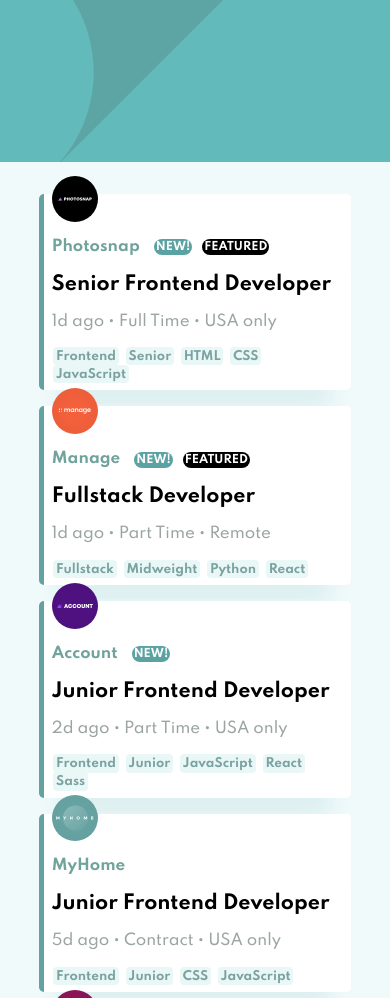
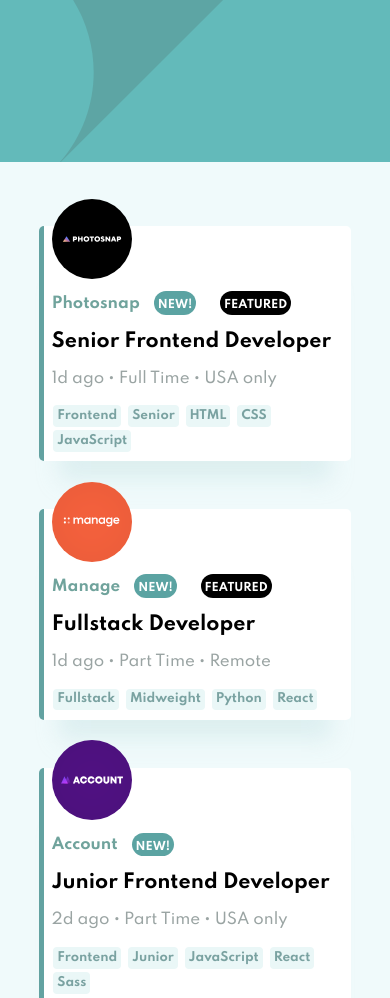
Before and after one commit to shrimon/Jobsite-Shrimon, a plain HTML site: page index.html in a window 390 px wide. Shown: the top 998 px of the page. Drawn offline with Linux system fonts and the light colour scheme; a script that the page names is missing.

Commit message:
Add files via upload

```diff
--- a/style.css
+++ b/style.css
@@ -20,7 +20,7 @@
     padding: 2vw;
     border-radius: 5px;
     box-shadow: 0 40px 20px -20px rgba(214, 235, 236, 0.7);
-    margin: 1rem 0;
+    margin: 3rem 0;
 }
 
 .jobCardContainer img{
@@ -58,26 +58,40 @@
     color: #fff;
     background-color: #5BA3A2;
     border-radius: 15px;
-    padding: 0.6vw 0.5vw 0.4vw 0.5vw;
+    padding: 0.7vw 0.5vw 0.4vw 0.5vw;
     margin: 0 6px 0 10px;
     font-size: 11px;
     text-align: center;
+    margin-right: 20px;
 }
 .jobCompany .featureTag{
     color: #fff;
     background-color: #000;
     border-radius: 15px;
-    padding: 0.6vw 0.5vw 0.4vw 0.5vw;
+    padding: 0.7vw 0.5vw 0.4vw 0.5vw;
     font-size: 11px;
     text-align: center;
+
+}
+@media only screen and (max-width:600px)
+{
+    .jobCompany .newTag
+    {
+        padding: 2vw 1vw 1vw 1vw;
+    }
+    .jobCompany .featureTag
+    {
+        padding: 2vw 1vw 1vw 1vw;
+    }
 }
 .jobTags span{
     background-color: #EAF7F7;
     color: #7AA2A1;
-    padding: 0.7vw;
+    padding: 1vw;
     font-size: 12px;
     margin: 0.4vw;
     border-radius: 4px;
+    display: inline-block;
 }
 .jobDetails{
     color: #9AA4A3;
@@ -178,9 +192,9 @@
     }
     .jobIcon{
         margin: 0 0 1rem 0;
-        margin-top: -26px;
-        height: 46px;
-        width: 46px;
+        margin-top: -35px;
+        height: 80px;
+        width: 80px;
 
     }
     .jobTags{
```
